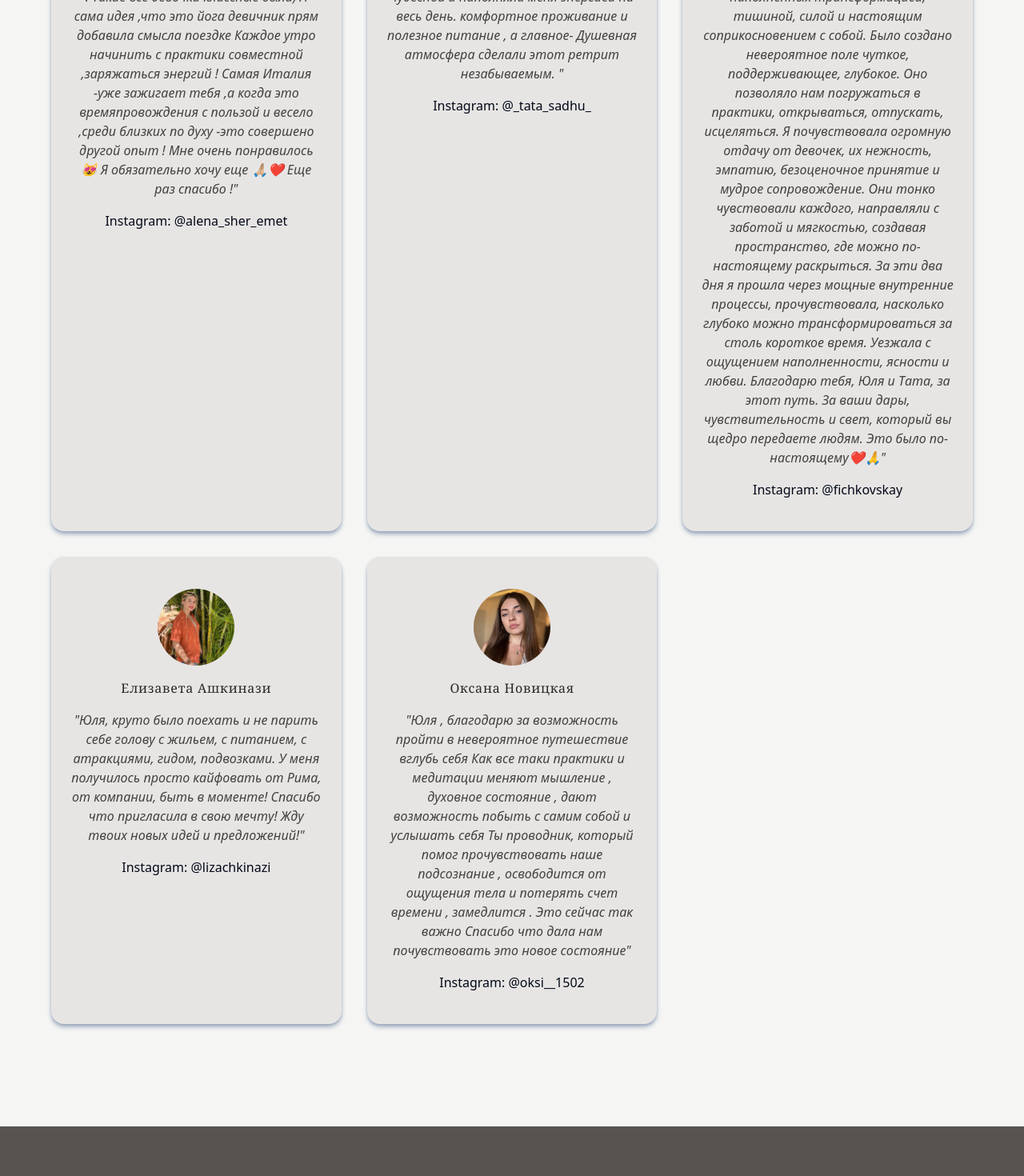
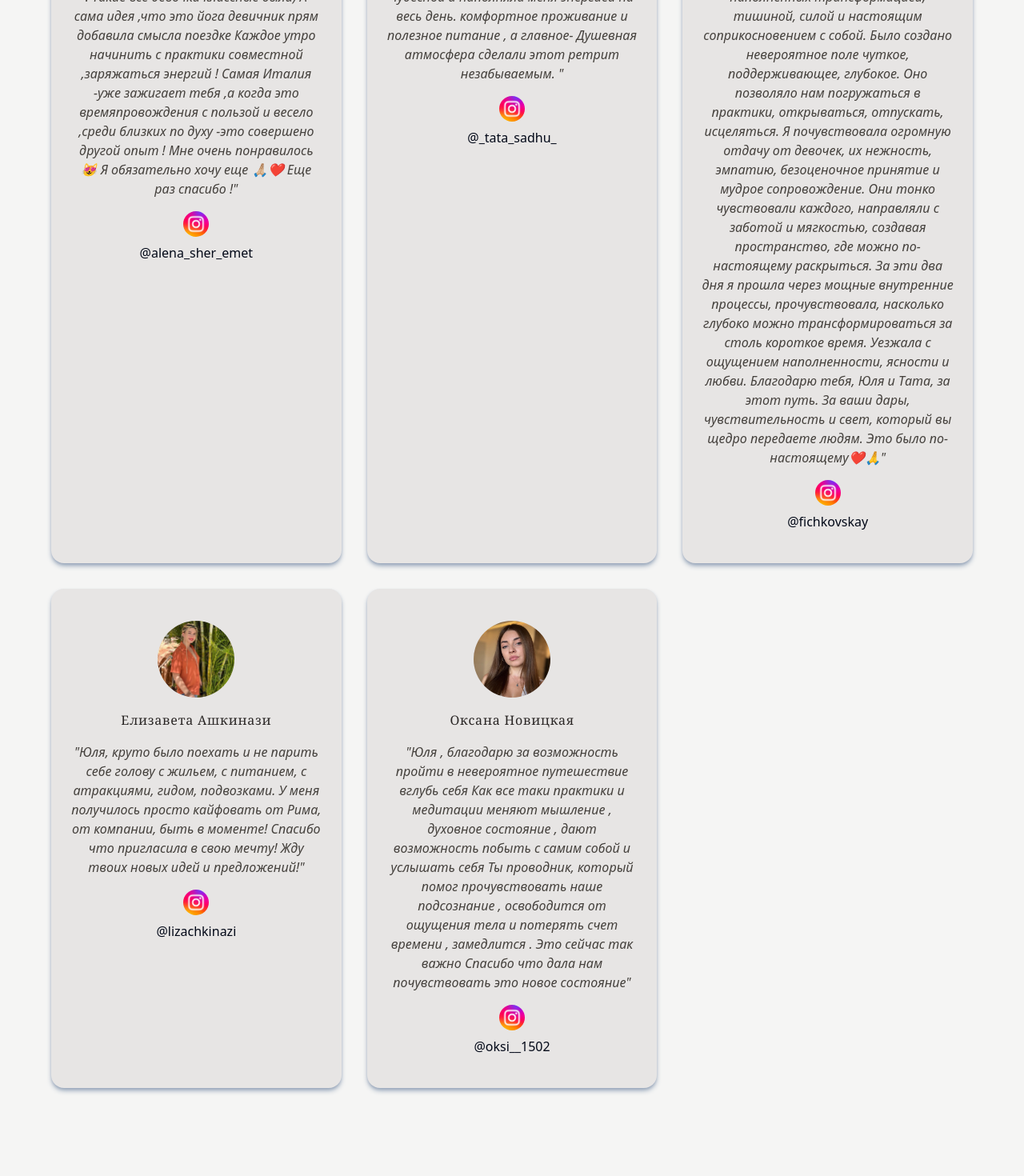
Before and after one commit to nightshiftmaster/toskana-retrit, a Next.js app: page / in a window 1280 px wide. Shown: the part 8080-9550 px from the top of the page at 80% size. Built offline with nearby package versions, Linux system fonts and the light colour scheme.

Commit message:
added instaicons to feedbacks cards

```diff
--- a/components/sections/testimonials-section.tsx
+++ b/components/sections/testimonials-section.tsx
@@ -11,7 +11,7 @@ const TestimonialsSection = () => {
     {
       avatar: "./avatars/alena.png",
       link: "https://www.instagram.com/alena_sher_emet/",
-      instagram: "Instagram: @alena_sher_emet",
+      instagram: "@alena_sher_emet",
       name: "Алёна Шеремет",
       text: `Юля,хочу сказать тебе спасибо ! Девичник в Риме -это прям магия ! Я так зарядилась и наполнилась ) столько хороших ,веселых ,добрых воспоминаний !
 Такие все девочки классные были)
@@ -26,13 +26,13 @@ const TestimonialsSection = () => {
       avatar: "./avatars/tatiana-kotikovskaya.jpeg",
       name: "Татьяна Котиковская",
       link: "https://www.instagram.com/_tata_sadhu_",
-      instagram: "Instagram: @_tata_sadhu_",
+      instagram: "@_tata_sadhu_",
       text: `Юлечка , я благодарна тебе за потрясающий опыт проведения и участие в моем первом йога ретрите. Твоя Йога практика на рассвете была чудесной и наполняла меня энергией на весь день. комфортное проживание  и полезное питание , а главное- Душевная атмосфера сделали этот ретрит незабываемым. `,
     },
     {
       link: "https://www.instagram.com/fichkovskay/?igsh=aXViejNlcWd4Zm42#",
       avatar: "./avatars/lada.jpeg",
-      instagram: "Instagram: @fichkovskay",
+      instagram: "@fichkovskay",
       name: "Лада Шедер",
       text: `Хочу поделиться своим глубоким впечатлением от ретрита, который проводила Юля и Тата в пустыне Мицпе-Рамон. Это были несколько дней, наполненных трансформацией, тишиной, силой и настоящим соприкосновением с собой.
 Было создано невероятное поле чуткое, поддерживающее, глубокое. Оно позволяло нам погружаться в практики, открываться, отпускать, исцеляться. Я почувствовала огромную отдачу от девочек, их нежность, эмпатию, безоценочное принятие и мудрое сопровождение. Они тонко чувствовали каждого, направляли с заботой и мягкостью, создавая пространство, где можно по-настоящему раскрыться.
@@ -44,7 +44,7 @@ const TestimonialsSection = () => {
     {
       avatar: "./avatars/liza.jpeg",
       link: "https://www.instagram.com/lizachkinazi/",
-      instagram: "Instagram: @lizachkinazi",
+      instagram: "@lizachkinazi",
       name: "Елизавета Ашкинази",
       text: `Юля, круто было поехать и не парить себе голову с жильем, с питанием, с атракциями, гидом, подвозками.
 У меня получилось просто кайфовать от Рима, от компании, быть в моменте! Спасибо что пригласила в свою мечту! Жду твоих новых идей и предложений!`,
@@ -52,7 +52,7 @@ const TestimonialsSection = () => {
     {
       avatar: "./avatars/oksana.jpeg",
       link: "https://www.instagram.com/oksi__1502/",
-      instagram: "Instagram: @oksi__1502",
+      instagram: "@oksi__1502",
       name: "Оксана Новицкая",
       text: `Юля , благодарю за возможность пройти в невероятное путешествие вглубь себя
 Как все таки практики и медитации меняют мышление , духовное состояние , дают возможность побыть с самим собой и услышать себя Ты проводник, который помог прочувствовать наше подсознание , освободится от ощущения тела и потерять счет времени , замедлится . Это сейчас так важно
@@ -118,6 +118,13 @@ const TestimonialsSection = () => {
                 target="_blank"
                 rel="noopener noreferrer"
               >
+                <div className="w-8 h-8 mx-auto mb-2 rounded-full overflow-hidden">
+                  <img
+                    src="./insta.jpg"
+                    alt="insta-icon"
+                    className="w-full h-full object-contain"
+                  />
+                </div>
                 {testimonial.instagram}
               </a>
             </motion.div>
```
Also changed, not shown: public/insta.jpg (added).
